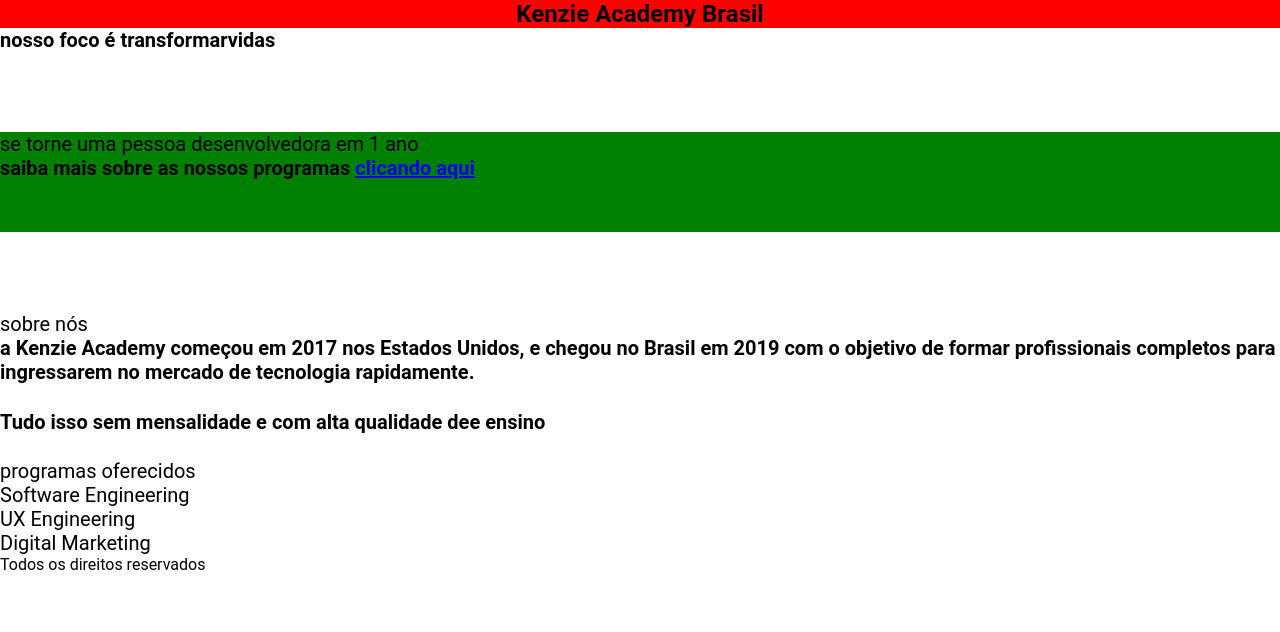
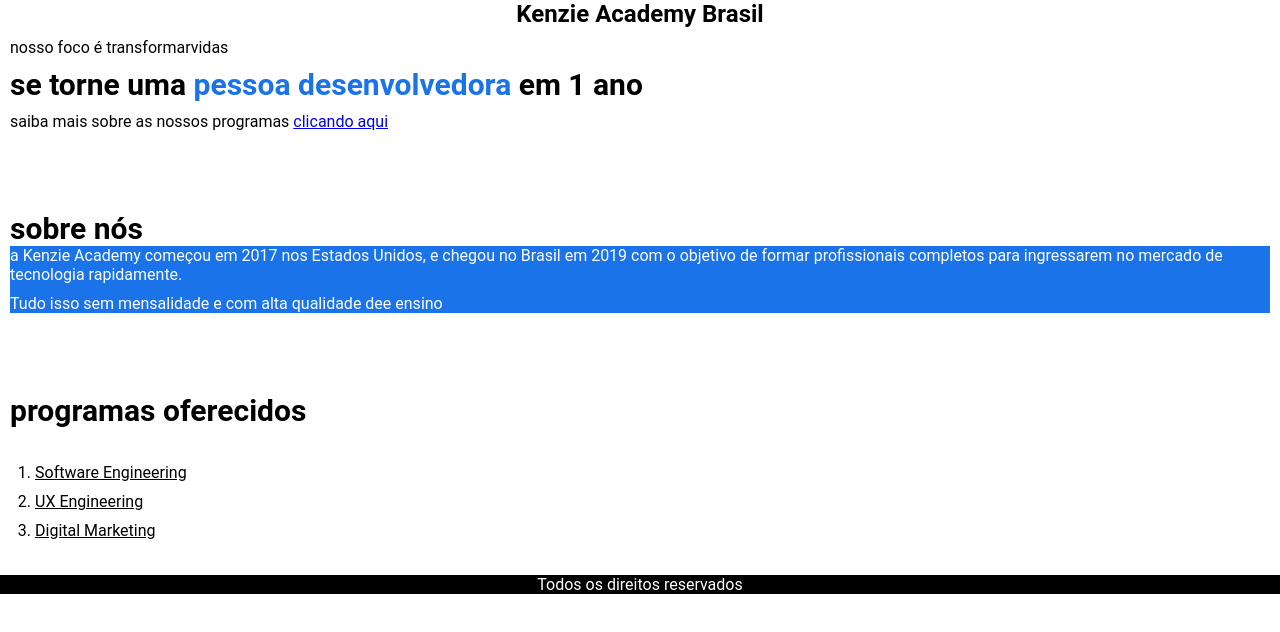
Before and after one commit to EugenioGuimaraes/S2-09, a plain HTML site: page index.html in a window 1280 px wide. Drawn offline with Linux system fonts and the light colour scheme.

Commit message:
primeiros ajustes de html e css

```diff
--- a/index.html
+++ b/index.html
@@ -12,27 +12,20 @@
         <h1 id="titulo">kenzie academy brasil</h1>
     </header>
     <main>
-        <article>
-            <section>
+        <article class="container">
+            <section class="box1">
                 <p>nosso foco é transformarvidas</p>
-            </section>
-            <section id="box1">
-
                 <h2>se torne uma <span>pessoa desenvolvedora</span> em 1 ano</h2>
                 <p>saiba mais sobre as nossos programas <a href="#">clicando aqui</a></p>
             </section>
-        </article>
-        <article>
             <section>
                 <h2>sobre nós</h2>
-                <div>
+                <div class="box-a">
                     <p>a Kenzie Academy começou em 2017 nos Estados Unidos, e chegou no Brasil em 2019 com o objetivo de formar profissionais completos para ingressarem no mercado de tecnologia rapidamente.</p>
                     <p>Tudo isso sem mensalidade e com alta qualidade dee ensino</p>
                 </div>
             </section>
-        </article>
-        <article>
-            <section>
+            <section class="box3">
                 <h2>programas <span>oferecidos</span></h2>
                 <ol>
                     <li>Software Engineering</li>
@@ -41,9 +34,9 @@
                 </ol>
             </section>
         </article>
-        <footer>
-            <h2>Todos os direitos reservados</h2>
-        </footer>
     </main>
+    <footer>
+        <p>Todos os direitos reservados</p>
+    </footer>
 </body>
 </html>
--- a/style.css
+++ b/style.css
@@ -3,19 +3,16 @@
 	padding: 0;
 	border: 0;
 	font-size: 100%;
+    font-size: 20px;
 	font: inherit;
 	vertical-align: baseline;
     font-family: Roboto, sans-serif;
 }
-
-p{
-    margin-bottom: 2%;
-    font-size: 20px;
+h2{
+    font-size: 30px;
     font-weight: bolder;
 }
-header{
-    background-color: red;
-}
+
 #titulo{
     display: flex;
     justify-content: center;
@@ -24,15 +21,52 @@
     text-transform: capitalize;
 }
 
-section{
-    font-size: 20px;
+.container{
+    padding: 10px ;
+    display: grid;
+    grid-template-rows: 1fr;
+    gap: 10vh;
+    /* background-color: green; */
 }
 
-#box1{
-    height: 100px;
-    background-color: green;
+.box1{
     display: flex;
-    flex-direction: column;
-    align-items: space-around;
-    margin: 10vh 0;
+    flex-flow: column wrap;
+    gap: 10px;
 }
+.box1 span{
+    color: #1a73e8;
+}
+
+.box-a{
+    display: flex;
+    flex-flow: column wrap;
+    gap: 10px;
+    color: white;
+    background-color: #1a73e8;
+}
+
+.box3{
+    display: flex;
+    flex-flow: column wrap;
+    gap: 10px;
+}
+
+.box3 ol{
+    padding: 25px;
+    display: flex;
+    flex-flow: column wrap;
+    gap: 10px;
+}
+
+.box3 li{
+    text-decoration: underline;
+}
+
+footer{
+    background-color: black;
+    color: white;
+    text-align: center;
+    display: flex;
+    flex-flow: column wrap;
+}
```
